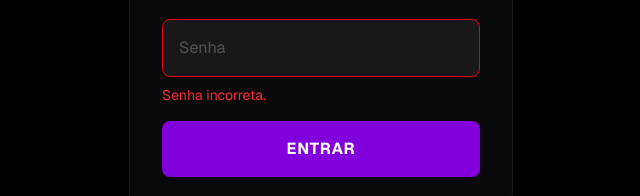
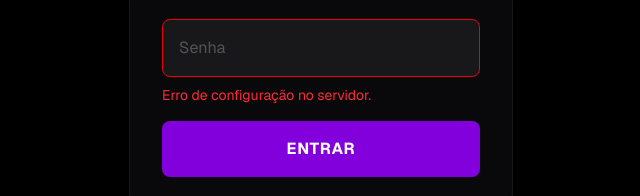
Before and after one commit to sam36dev/end_game, a Next.js app: page /admin in a window 1280 px wide. Both pictures are taken after typing "Sample123" into the empty fields and a click on the button "ENTRAR". Shown: the part 352-548 px from the top of the page, without its empty margins (319-959 px from the left). Built offline with nearby package versions, Linux system fonts and the light colour scheme; no server answers.

Commit message:
fix: better error messages on admin login

```diff
--- a/app/admin/page.tsx
+++ b/app/admin/page.tsx
@@ -5,7 +5,7 @@
 export default function AdminPage() {
   const [password, setPassword] = useState("");
   const [loggedIn, setLoggedIn] = useState(false);
-  const [authError, setAuthError] = useState(false);
+  const [authError, setAuthError] = useState("");
   const [loading, setLoading] = useState(false);
   const [currentToken, setCurrentToken] = useState<string | null>(null);
   const [copied, setCopied] = useState(false);
@@ -19,13 +19,13 @@
         headers: { "Content-Type": "application/json" },
         body: JSON.stringify({ password }),
       });
+      const data = await res.json();
       if (res.ok) {
-        const data = await res.json();
         setCurrentToken(data.token);
         setLoggedIn(true);
         setAuthError(false);
       } else {
-        setAuthError(true);
+        setAuthError(res.status === 500 ? "Erro de configuração no servidor." : "Senha incorreta.");
         setPassword("");
       }
     } finally {
@@ -61,7 +61,7 @@
               value={password}
               onChange={(e) => {
                 setPassword(e.target.value);
-                setAuthError(false);
+                setAuthError("");
               }}
               placeholder="Senha"
               className={`bg-zinc-900 border rounded-lg px-4 py-4 text-base text-white placeholder-zinc-600 focus:outline-none focus:ring-2 transition-all ${
@@ -71,7 +71,7 @@
               }`}
             />
             {authError && (
-              <p className="text-red-500 text-sm -mt-2">Senha incorreta.</p>
+              <p className="text-red-500 text-sm -mt-2">{authError}</p>
             )}
             <button
               type="submit"
```
